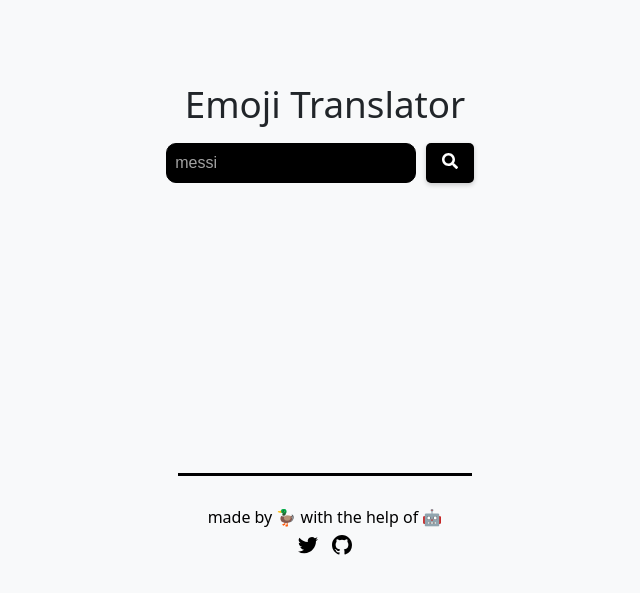
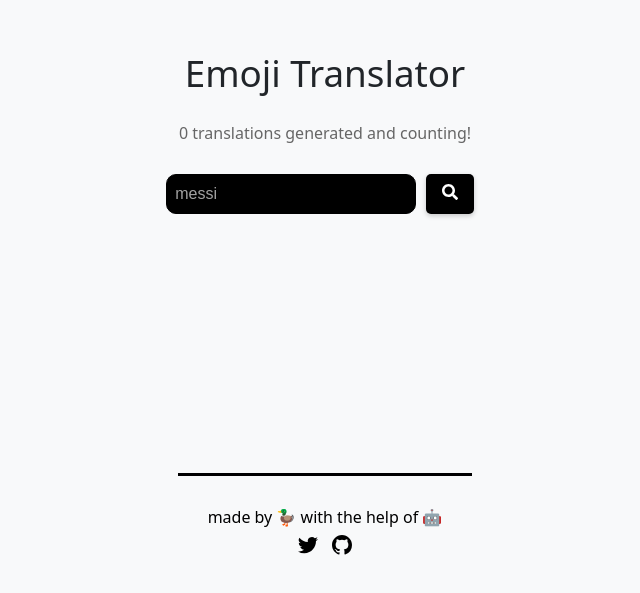
Before and after one commit to juanmanuelromeraferrio/emoji-translator, a Next.js app: page / in a window 1280 px wide. Shown: the part 203-796 px from the top of the page, without its empty margins (315-955 px from the left). Built offline with nearby package versions, Linux system fonts and the light colour scheme; no server answers.

Commit message:
feat: change style add counting

```diff
--- a/src/components/EmojiCounter.js
+++ b/src/components/EmojiCounter.js
@@ -3,7 +3,7 @@ import styles from "../styles/EmojiCounter.module.css";
 
 
 const EmojiCounter = () => {
-  const [emojiCount, setEmojiCount] = useState(null);
+  const [emojiCount, setEmojiCount] = useState(0);
 
   useEffect(() => {
     fetch('/api/emojis/count')
@@ -17,9 +17,7 @@ const EmojiCounter = () => {
   }, []);
 
   return (
-    emojiCount && (
       <p className={styles.subtitle}>{emojiCount} translations generated and counting!</p>
-    )
   );
 }
 
```
